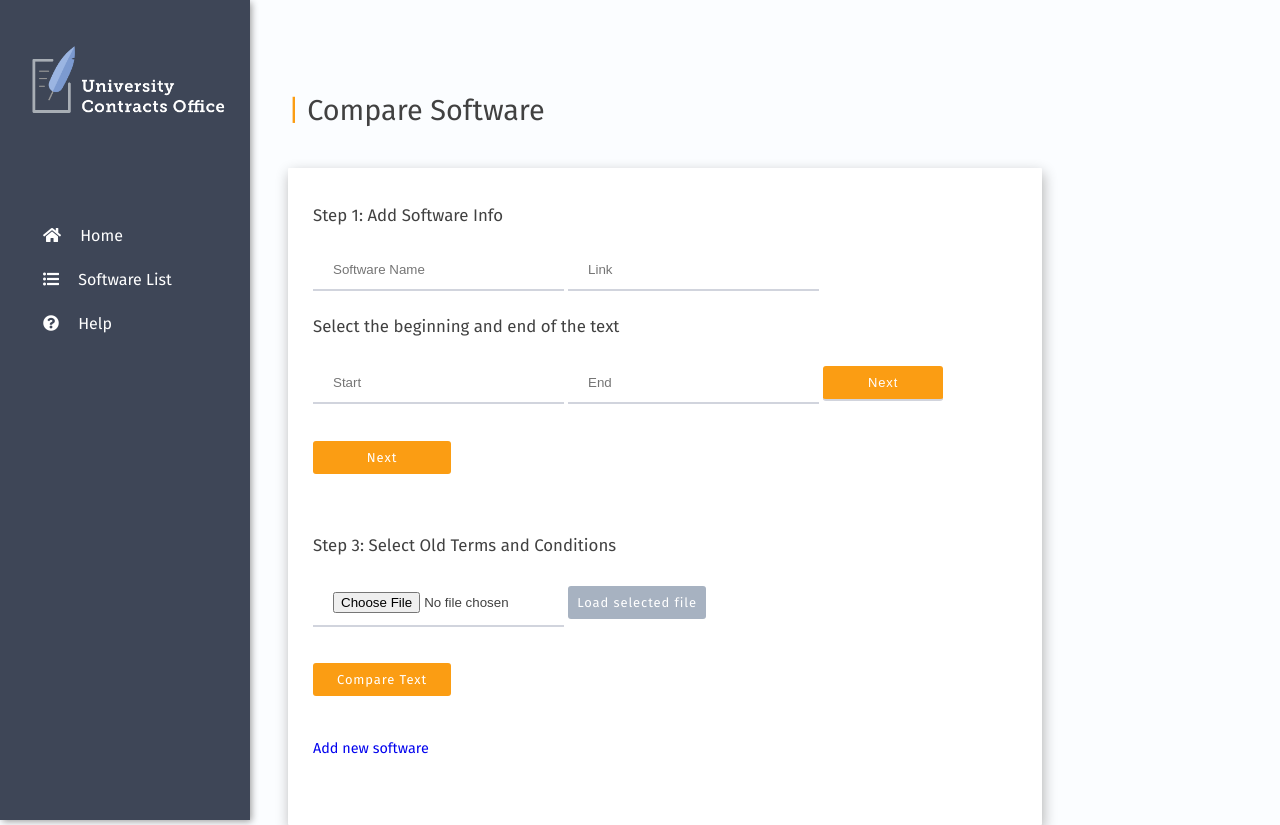
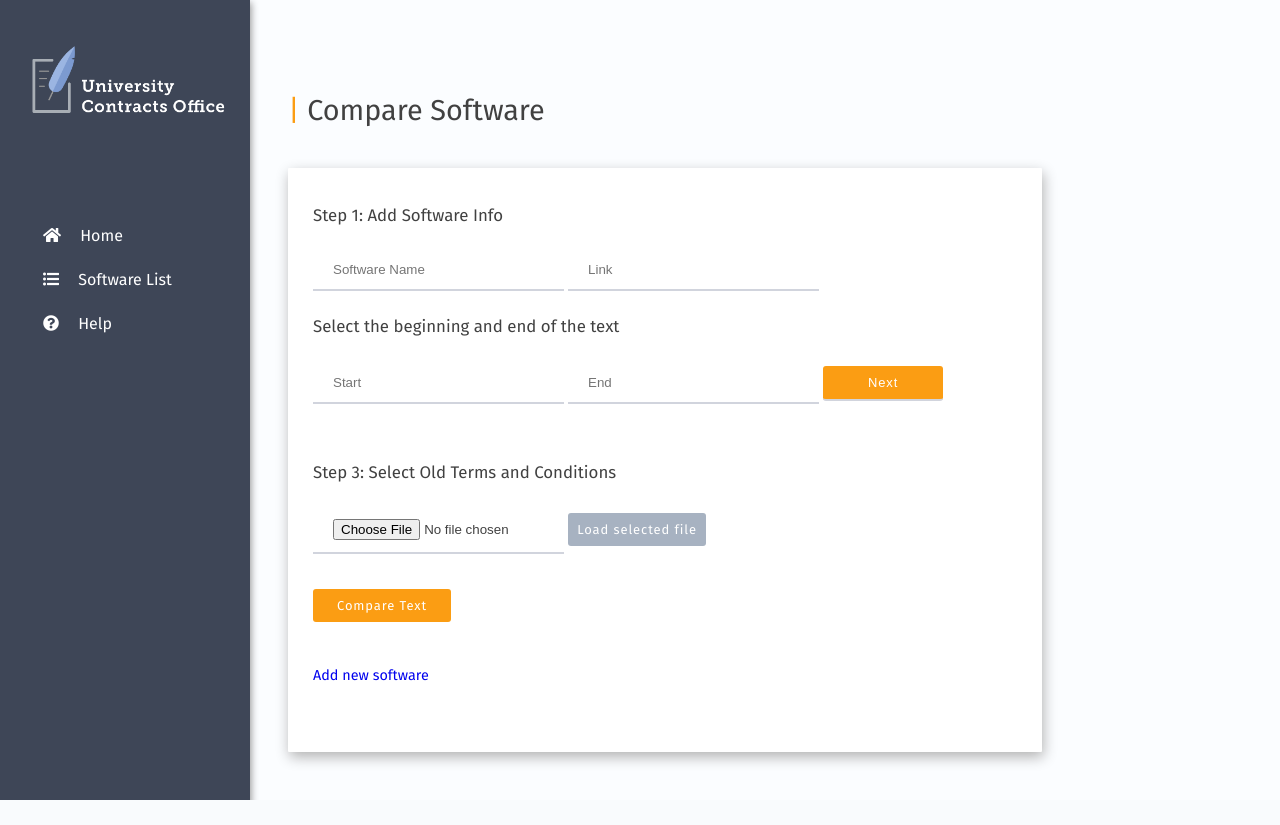
Before and after one commit to lindatxia/UCO-Verison-Checker, a Flask app: page / in a window 1280 px wide. After the commit the page ends 800 px from the top, so only its background shows below. Run offline with Flask 2, Linux system fonts and the light colour scheme; some libraries are stand-ins or nearby versions.

Commit message:
Got rid of second next button

```diff
--- a/uco/uco/templates/index.html
+++ b/uco/uco/templates/index.html
@@ -123,8 +123,6 @@
 
         <input type="submit" class = "button is-medium is-orange" onclick="runPyScript2()" value="Next">
 
-        <p><a class = "button is-medium is-orange" onclick="runPyScript2()" href = "/return_files" target="_blank">Next</a></p>
-
     </form>
 
      <p><br /></p>
```
